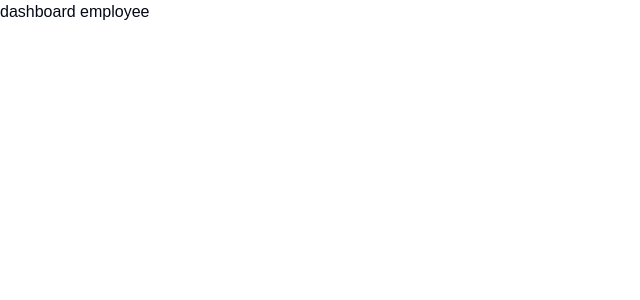
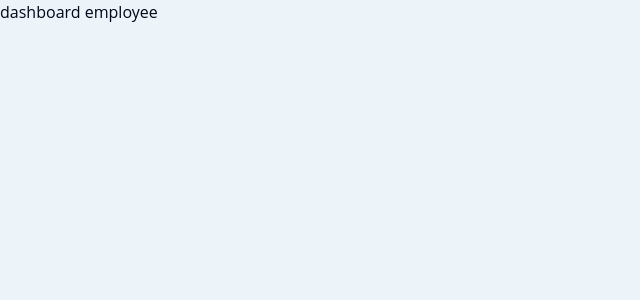
Before and after one commit to Dunking-Dunk/Fly91, a React (Vite) app in the folder frontend/: page / in a window 1280 px wide. Shown: the top 300 px of the page, without its empty margins (0-640 px from the left). Built offline with nearby package versions, Linux system fonts and the light colour scheme.

Commit message:
added base color and font

```diff
--- a/frontend/src/index.css
+++ b/frontend/src/index.css
@@ -2,8 +2,11 @@
 @tailwind components;
 @tailwind utilities;
 
+@import url('https://fonts.googleapis.com/css2?family=Open+Sans:ital,wght@0,300..800;1,300..800&display=swap');
+
 @layer base {
   :root {
+
     --background: 0 0% 100%;
     --foreground: 222.2 84% 4.9%;
 
@@ -79,7 +82,8 @@
   }
 
   body {
-    font-family: 'Poppins', sans-serif;
+    font-family: "Open Sans", sans-serif;
     @apply bg-background text-foreground;
+    @apply bg-[#ECF3F9];
   }
 }
--- a/frontend/src/pages/error.jsx
+++ b/frontend/src/pages/error.jsx
@@ -16,7 +16,7 @@ const Error = () => {
         <div className="m-auto mt-24 items-center text-[404px] hover:cursor-default opacity-20 font-bold ">
           404
         </div>
-        <button className="m-auto -mt-40 p-5 rounded-xl bg-background ">
+        <button className="m-auto -mt-40 p-5 rounded-xl bg-background  ">
           {" "}
           Go back to home
         </button>
--- a/frontend/tailwind.config.js
+++ b/frontend/tailwind.config.js
@@ -14,6 +14,20 @@ module.exports = {
   		screens: {
   			'2xl': '1400px'
   		}
+		 , fontFamily: {
+			sans: ["Open Sans", "sans-serif"],
+		  },
+		  fontWeight:{
+			"Thin":"100",
+			"ExtraLight" :"200",
+			"Light" :"300",
+			"Regular" :"400",
+			"Medium" :"500",
+			"SemiBold" :"600",
+			"Bold" :"700",
+			"ExtraBold" :"800",
+			"Black" :"900",
+		  },
   	},
   	extend: {
   		colors: {
```
